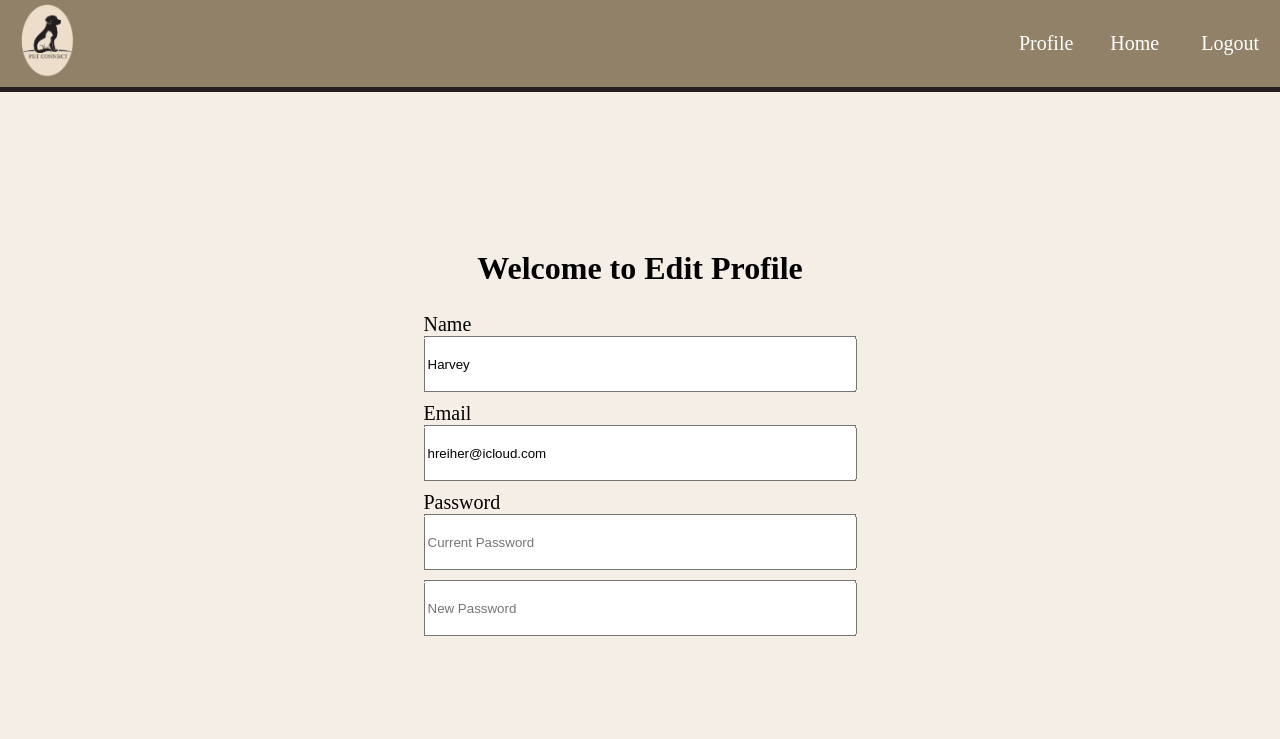
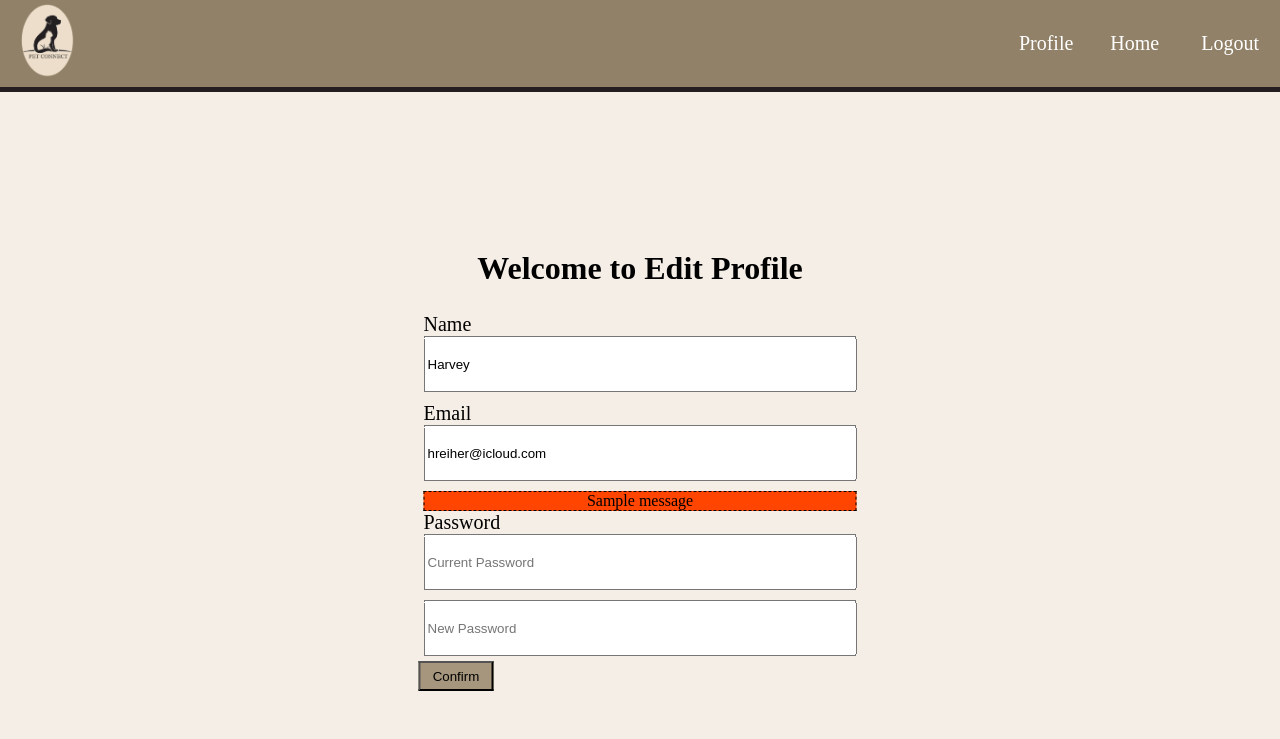
Before and after one commit to jacobptak2005/Scholarship, a Flask app: page /profile/edit in a window 1280 px wide. Shown: the top 739 px of the page. Run offline with Flask 2, Linux system fonts and the light colour scheme; a user stored in the database is signed in; one stand-in notice (Sample message) is shown.

Commit message:
password Edit page

```diff
--- a/project/main.py
+++ b/project/main.py
@@ -1,7 +1,11 @@
 # main.py
 
-from flask import Blueprint, render_template
+from flask import Blueprint, render_template, request, flash, redirect, url_for
 from flask_login import login_required, current_user
+from werkzeug.security import generate_password_hash, check_password_hash
+from .models import User
+
+from . import db
 
 main = Blueprint('main', __name__)
 
@@ -14,7 +18,35 @@ def index():
 def profile():
     return render_template('profile.html', name=current_user.name)
 
-@main.route('/profile/edit')
+@main.route('/profile/edit', methods=['GET', 'POST'])
 @login_required
 def edit_profile():
-    return render_template('editProfile.html', name=current_user.name, email=current_user.email)
+    passauth = False
+
+    if request.method == "POST":
+        Name = request.form.get('nameEdit')
+        Email = request.form.get('emailEdit')
+        Cpass = request.form.get('passwordC')
+        Npass = request.form.get('passwordN')
+
+        if check_password_hash(current_user.password, Cpass):
+            passauth = True
+            if passauth == True:
+                userPass = User.query.filter_by(password = current_user.password).first()
+                userPass.password = generate_password_hash(Npass, method='sha256')
+                db.session.commit()
+                return redirect(url_for('main.profile'))
+        elif Cpass != current_user.password:
+            flash('Current password is incorrect')
+            return redirect(url_for('main.edit_profile'))
+
+
+
+        user = User.query.filter_by(name=current_user.name, email=current_user.email).first()
+        user.name = Name
+        user.email = Email
+        db.session.commit()
+        return render_template("Profile.html")
+
+    else:
+        return render_template('editProfile.html', name=current_user.name, email=current_user.email)
--- a/project/static/style.css
+++ b/project/static/style.css
@@ -58,6 +58,9 @@ nav a:hover{
 
     background-color: #a6967d;
     color: white;
+}
+.editButton{
+    margin: auto;
 }
 .formtxt{
 
@@ -166,7 +169,7 @@ html{
 
   }
 
-  .editBox{
+  .editForm{
 
     padding: 15px;
     margin: 0;
@@ -177,6 +180,13 @@ html{
     transform: translate(-50%, -50%);
 
 
+  }
+  .editButton{
+     height: 30px;
+     width: 75px;
+
+
+     background-color:#a6967d;
   }
 
   .editLabel, .formtxtE{
--- a/project/templates/editProfile.html
+++ b/project/templates/editProfile.html
@@ -3,32 +3,42 @@
 {% block content %}
 
 
-
-<form method="POST" action="/profile/edit">
-    <div class="editBox">
-    <h1 class="titleP">Welcome to Edit Profile</h1>
+<div class="editForm">
+    <form method="POST" action="/profile/edit">
+        <h1 class="titleP">Welcome to Edit Profile</h1>
 
         <div class="txtPadding">
             <label class="editLabel">Name</label>
-            <input class="formtxtE" type="name" name="name" value={{name}}>
+            <input class="formtxtE" type="name" name="nameEdit" value={{name}}>
         </div>
         <div class="txtPadding">
             <label class="editLabel">Email</label>
 
-            <input class="formtxtE" type="email" name="email" value={{email}}>
+            <input class="formtxtE" type="email" name="emailEdit" value={{email}}>
         </div>
         <div class="txtPadding">
+            {% with messages = get_flashed_messages() %}
+                {% if messages %}
+                    <div class="notification">
+                        {{ messages[0] }}
+                    </div>
+                {% endif %}
+                {% endwith %}
             <label class="editLabel">Password</label>
-            <input class="formtxtE" type="name" name="name" placeholder="Current Password">
+            <input class="formtxtE" type="name" name="passwordC" placeholder="Current Password">
 
 
         </div>
         <div class="txtPadding">
 
-            <input class="formtxtE" type="name" name="name" placeholder="New Password">
+            <input class="formtxtE" type="name" name="passwordN" placeholder="New Password">
         </div>
-    </div>
+        <button class="editButton" type="submit">Confirm</button>
 
-</form>
+
+
+
+    </form>
+</div>
 
 {% endblock %}
--- a/project/templates/login.html
+++ b/project/templates/login.html
@@ -48,7 +48,7 @@
                     <button class="myBtn">Login</button>
                 </form>
             </div>
-        </div>
+
 </div>
 </body>
 </html>
```
Also changed, not shown: project/db.db, project/static/22c597323319bcf48c897e020599a09c.jpeg (added), project/static/2b5debbb43b280f202baed005d49bf83.jpeg (added), project/static/3af3cfe4da58c952304f7cc11774df49.jpeg (added), project/static/4ec1310e22b81ced9c6e87e2ce1b5df1.jpeg (added), project/static/c7066a4a3d4d0f0bec101bb6f829a0ba.jpeg (added).
